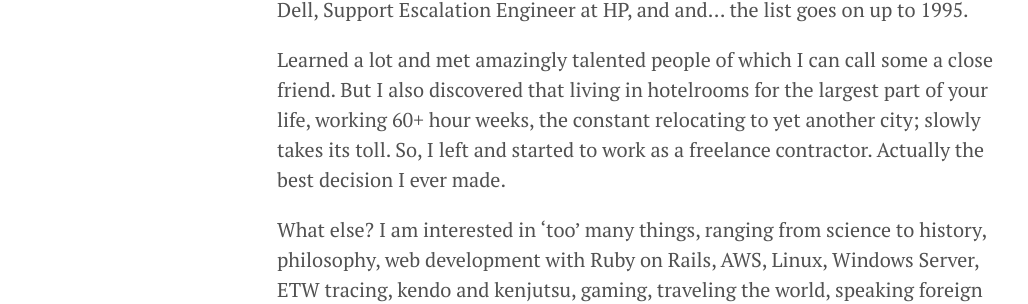
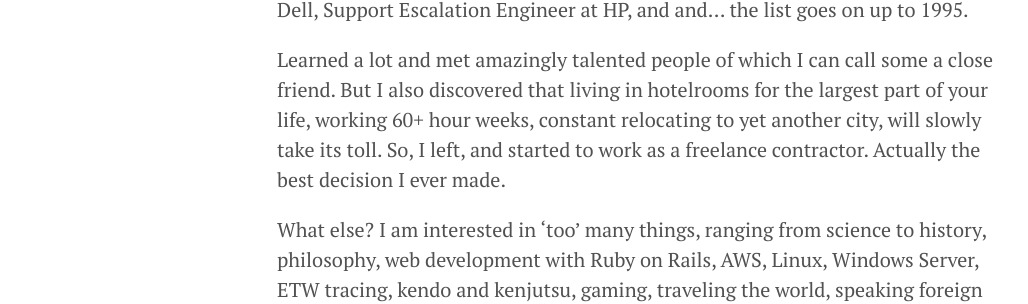
Before and after one commit to lgeurts/lgeurts.github.io, a Jekyll site: the page built from about.md, in a window 1280 px wide. Shown: the part 885-1189 px from the top of the page, without its empty margins (3-1031 px from the left). Built offline with Jekyll 4.4.1, drawn with Linux system fonts in a browser that asks for light colours; nearby versions of some CDN libraries.

Commit message:
Update about.md

```diff
--- a/about.md
+++ b/about.md
@@ -8,7 +8,7 @@
 Hi, I am a self-employed DevOps & Infrastructure Engineer, living in the central north of France.
 In a former life, I was a Microsoft PFE, an Escalation Engineer at Dell, Support Escalation Engineer at HP, and and... the list goes on up to 1995.
 
-Learned a lot and met amazingly talented people  of which I can call some a close friend. But I also discovered that living in hotelrooms for the largest part of your life, working 60+ hour weeks, the constant relocating to yet another city; slowly takes its toll. So, I left and started to work as a freelance contractor. Actually the best decision I ever made.
+Learned a lot and met amazingly talented people  of which I can call some a close friend. But I also discovered that living in hotelrooms for the largest part of your life, working 60+ hour weeks, constant relocating to yet another city, will slowly take its toll. So, I left, and started to work as a freelance contractor. Actually the best decision I ever made.
 
 What else? I am interested in 'too' many things, ranging from science to history, philosophy, web development with Ruby on Rails, AWS, Linux, Windows Server, ETW tracing, kendo and kenjutsu, gaming, traveling the world, speaking foreign languages, and more.
 My hobbies can be distilled down to just one thing: LEARNING.
```
